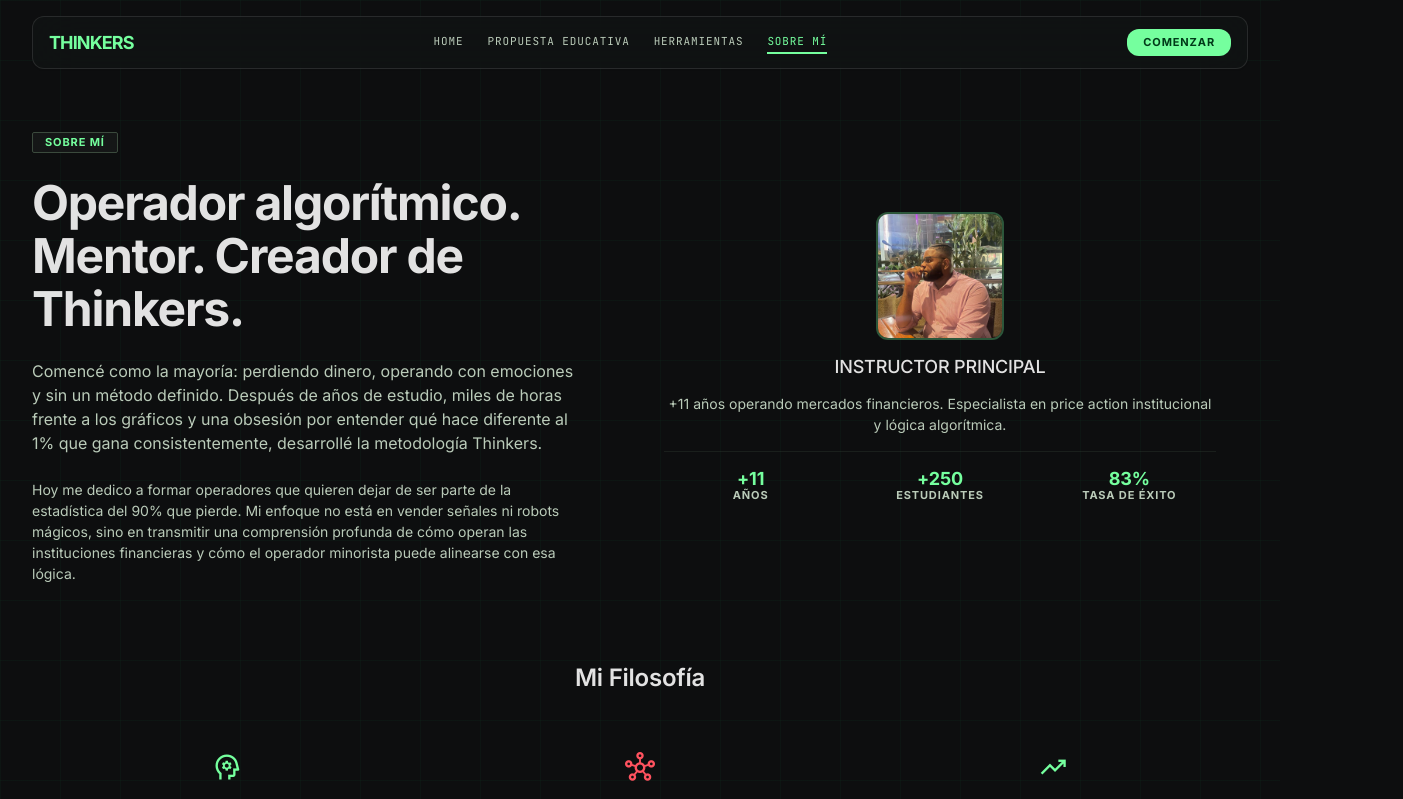
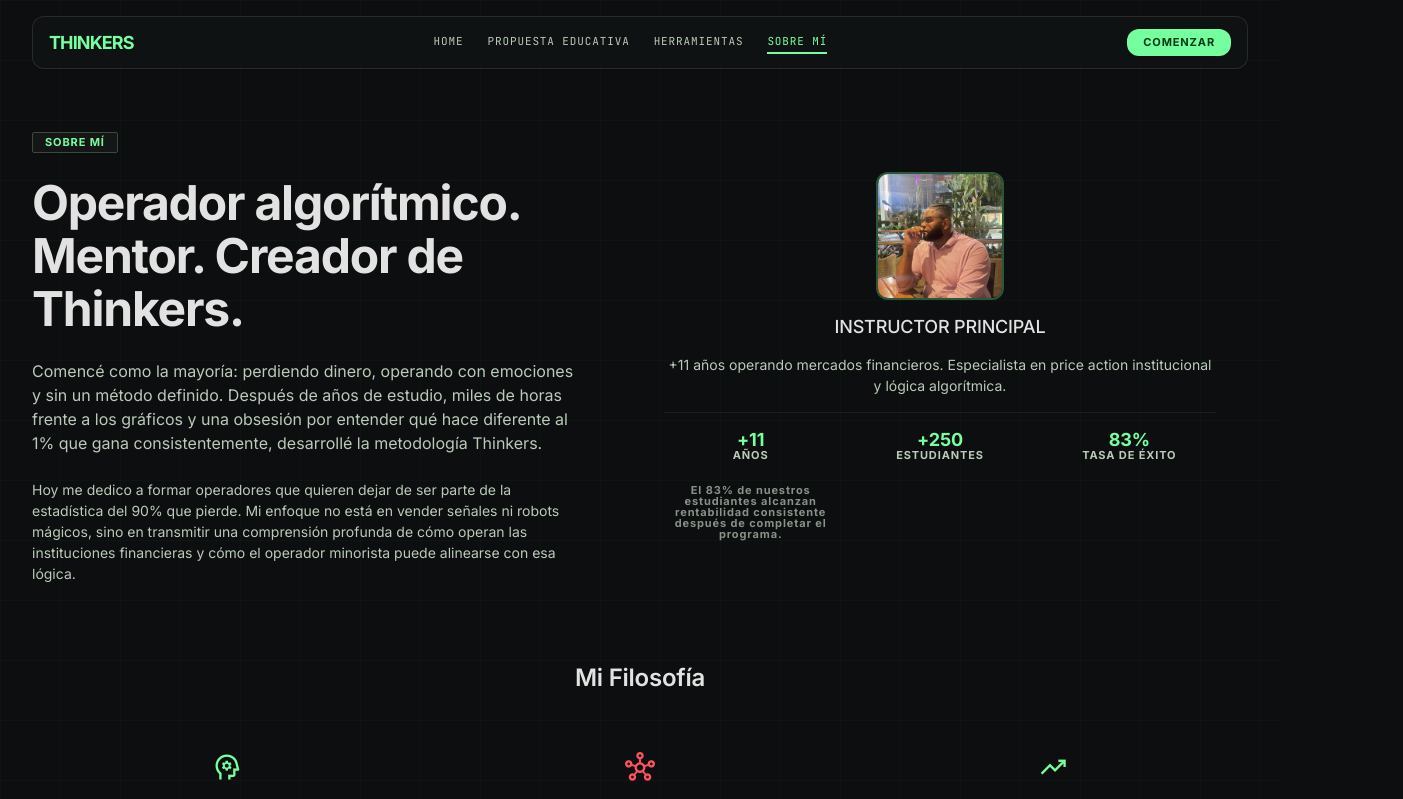
Before and after one commit to srbills04/institutional-alpha, an Angular app: page /sobre-mi in a window 1280 px wide. Shown: the top 799 px of the page, 1403 px wide, since content can reach past the window. Built offline with nearby package versions, Linux system fonts and the light colour scheme.

Commit message:
feat: agregar referencia de 83% estudiantes exitosos con tooltip y texto descriptivo

```diff
--- a/src/app/pages/sobre-mi/sobre-mi.component.html
+++ b/src/app/pages/sobre-mi/sobre-mi.component.html
@@ -27,10 +27,14 @@
 <div class="text-primary text-data-lg font-bold">+250</div>
 <div class="text-label-caps text-on-surface-variant uppercase">Estudiantes</div>
 </div>
-<div>
+<div class="group relative cursor-help">
 <div class="text-primary text-data-lg font-bold">83%</div>
 <div class="text-label-caps text-on-surface-variant uppercase">Tasa de Éxito</div>
+<div class="absolute bottom-full left-1/2 -translate-x-1/2 mb-2 px-3 py-2 bg-surface-container-high border border-outline-variant/30 rounded-lg text-body-md text-on-surface whitespace-nowrap opacity-0 group-hover:opacity-100 transition-opacity pointer-events-none z-10">
+83% de nuestros estudiantes son rentables después de completar el programa
 </div>
+</div>
+<p class="text-label-caps text-on-surface-variant/70 pt-2">El 83% de nuestros estudiantes alcanzan rentabilidad consistente después de completar el programa.</p>
 </div>
 </div>
 </section>
```
